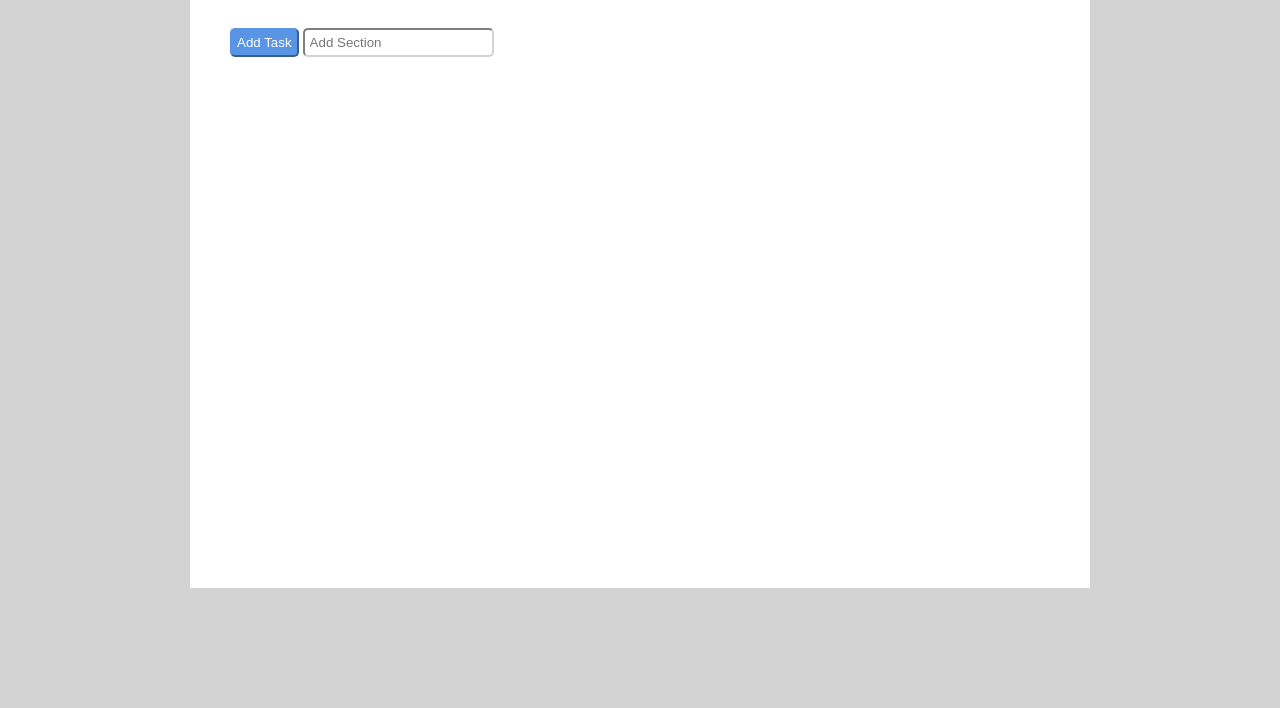
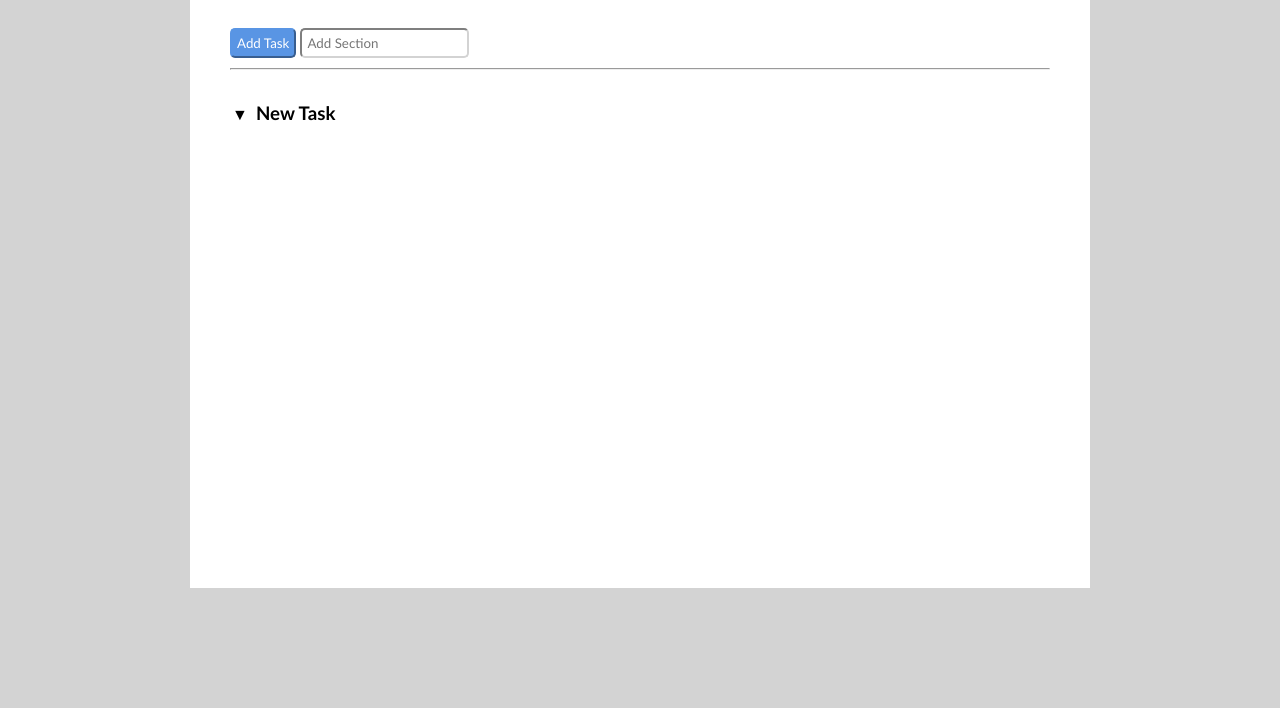
Before and after one commit to amaniesseili/html-css-toboolist, a plain HTML site: page index.html in a window 1280 px wide. Shown: the part 92-800 px from the top of the page. Drawn offline with Linux system fonts and the light colour scheme.

Commit message:
html entity

```diff
--- a/index.html
+++ b/index.html
@@ -17,8 +17,11 @@
     <nav>
         <button id="button-style">Add Task</button>
         <input id="text-style" type="text" placeholder="Add Section"  >
+    </nav>
+    <hr>
+    <div class="inline-block" id="arrow">&#9660</div>
+    <h3 class="inline-block">New Task</h3>
 
-    </nav>
 
 
 
--- a/style.css
+++ b/style.css
@@ -2,6 +2,8 @@
     margin: 0;
     padding: 0;
     box-sizing: border-box;
+    font-family: 'Gill Sans', 'Gill Sans MT', Calibri, 'Trebuchet MS', sans-serif;
+
   }
 
 .header-border{
@@ -14,7 +16,6 @@
 .title{
     font-size: 30px;
     /* vertical-align: middle; perche nn funziona ?*/
-    font-family: 'Gill Sans', 'Gill Sans MT', Calibri, 'Trebuchet MS', sans-serif;
 
 }
 
@@ -43,5 +44,20 @@ body{
     border-radius: 5px;
     padding: 5px;
     border-color: lightgray;
+}
 
+hr{
+    margin:10px 0px 30px 0px;
+    /* perche la linea nn occupa tutto il div */
 }
+
+.inline-block{
+    display: inline-block;
+    padding: 2px;
+}
+
+/* #arrow{
+    width: 2px;
+    height: 2px;
+
+}  come faccio e renderlo piu piccolo*/
```
